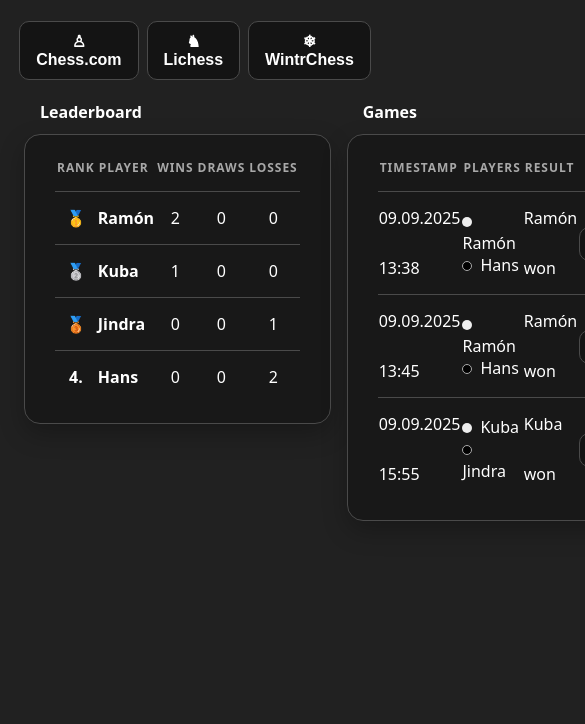
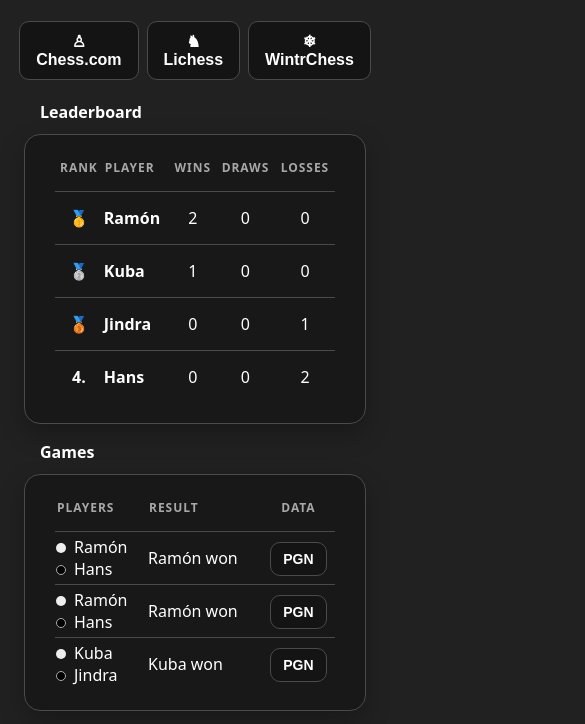
Before and after one commit to swift502/MagChess, an Astro site in the folder scoreboard/: page / in a window 390 px wide. Shown: the part 63-787 px from the top of the page, 585 px wide, since content can reach past the window. Built offline with nearby package versions, Linux system fonts and the light colour scheme; Astro itself is replaced by a stand-in of ours.

Commit message:
responsive

```diff
--- a/scoreboard/src/components/games.astro
+++ b/scoreboard/src/components/games.astro
@@ -14,7 +14,7 @@
 <section>
     <h2>Games</h2>
     <div class="card">
-        <table>
+        <table class="games">
             <thead>
                 <tr>
                     <th>Timestamp</th>
--- a/scoreboard/src/styles/global.css
+++ b/scoreboard/src/styles/global.css
@@ -110,6 +110,7 @@
 tbody td {
     line-height: 50px;
     border-top: 1px solid var(--border);
+    white-space: nowrap;
 }
 
 tbody tr:hover {
@@ -204,3 +205,15 @@
 .toast.show {
     opacity: 1;
 }
+
+@media (max-width: 900px) {
+    .stack {
+        grid-template-columns: 1fr;
+    }
+
+    /* Hide the first column of the games table on small screens */
+    table.games tbody td:nth-child(1),
+    table.games thead th:nth-child(1) {
+        display: none;
+    }
+}
```
